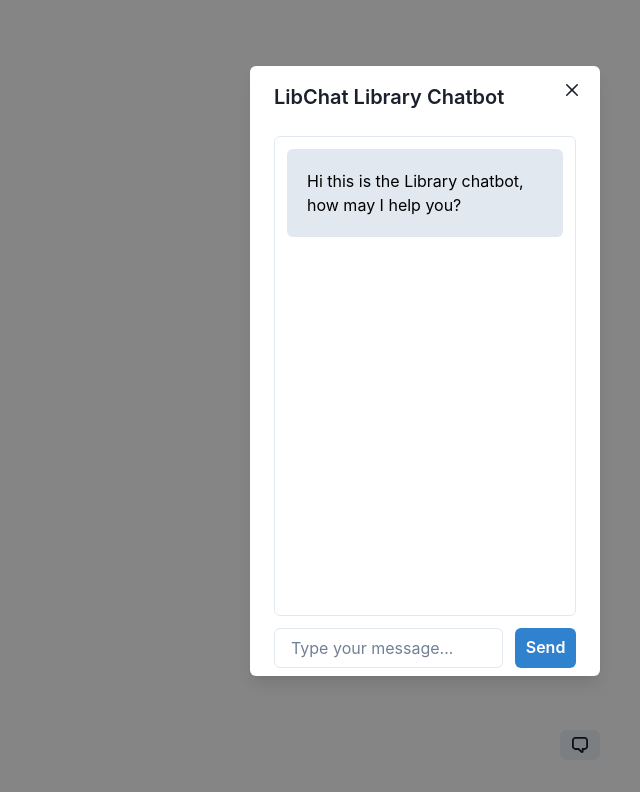
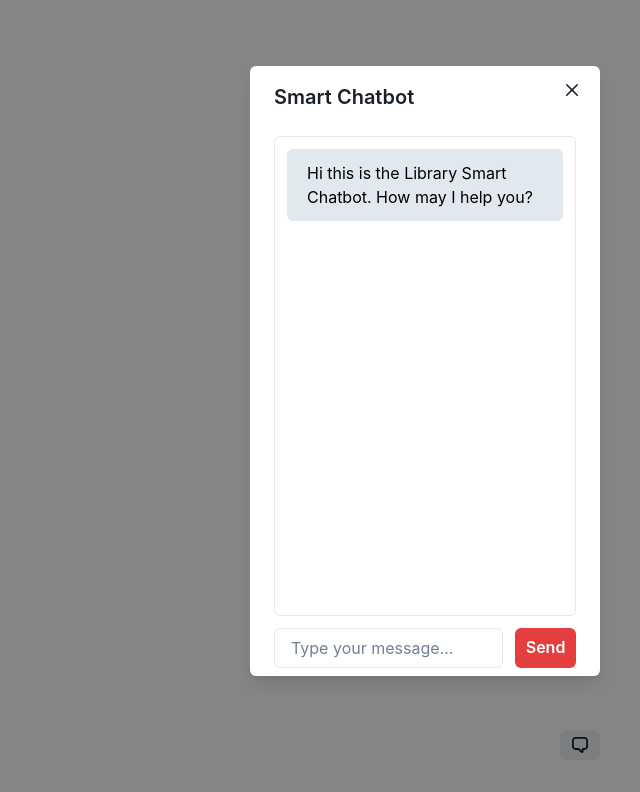
Before and after one commit to Meng-V/smartchatbot, a React (Create React App) app in the folder chatbot-app/: page / in a window 1280 px wide. Both pictures are taken after a click on the button 1220 px from the left and 745 px from the top of the page. Shown: the top 792 px of the page, without its empty margins (640-1280 px from the left). Built offline with nearby package versions, Linux system fonts and the light colour scheme; no server answers.

Commit message:
convert blue to red in colors. Will add logo

```diff
--- a/chatbot-app/src/App.css
+++ b/chatbot-app/src/App.css
@@ -1,3 +1,7 @@
+input.chakra-input:focus-visible{
+  border-color: #C41230!important;
+  box-shadow: 0 0 0 1px #c3142d;
+}
 .chat {
   height: 60vh;
   border: 1px solid #ccc;
@@ -15,7 +19,7 @@
 }
 .user {
   text-align: right;
-  background-color: #007bff;
+  background-color: #C41230;
   color: white;
 }
 .chatbot {
--- a/chatbot-app/src/App.js
+++ b/chatbot-app/src/App.js
@@ -41,7 +41,7 @@
   useEffect(() => {
     if (socket) {
       addMessage(
-        "Hi this is the Library chatbot, how may I help you?",
+        "Hi this is the Library Smart Chatbot. How may I help you?",
         "chatbot"
       );
 
@@ -107,7 +107,7 @@
           right="10"
           borderRadius="md"
         >
-          <ModalHeader>LibChat Library Chatbot</ModalHeader>
+          <ModalHeader>Smart Chatbot</ModalHeader>
           <ModalCloseButton />
           <ModalBody>
             <Box
@@ -124,14 +124,17 @@
                   <Box
                     key={index}
                     maxW="350px"
-                    p={5}
+                    px={5}
+                    py={3}
                     rounded="md"
-                    bg={message.sender === "user" ? "blue.500" : "gray.200"}
+                    bg={message.sender === "user" ? "white" : "gray.200"}
+                    border = {message.sender === "user" ? "1px" : "0px"}
+                    borderColor= {message.sender === "user" ? "red.400" : " "}
                     alignSelf={
                       message.sender === "user" ? "flex-end" : "flex-start"
                     }
                   >
-                    <Text color={message.sender === "user" ? "white" : "black"} wordBreak="break-word">
+                    <Text color={message.sender === "user" ? "red.500" : "black"} wordBreak="break-word">
                       {message.text}
                     </Text>
                   </Box>
@@ -141,7 +144,7 @@
             <form onSubmit={handleFormSubmit}>
               <HStack spacing={3}>
                 <Input ref={inputRef} placeholder="Type your message..." />
-                <Button colorScheme="blue" type="submit">
+                <Button colorScheme="red" type="submit">
                   Send
                 </Button>
               </HStack>
```
